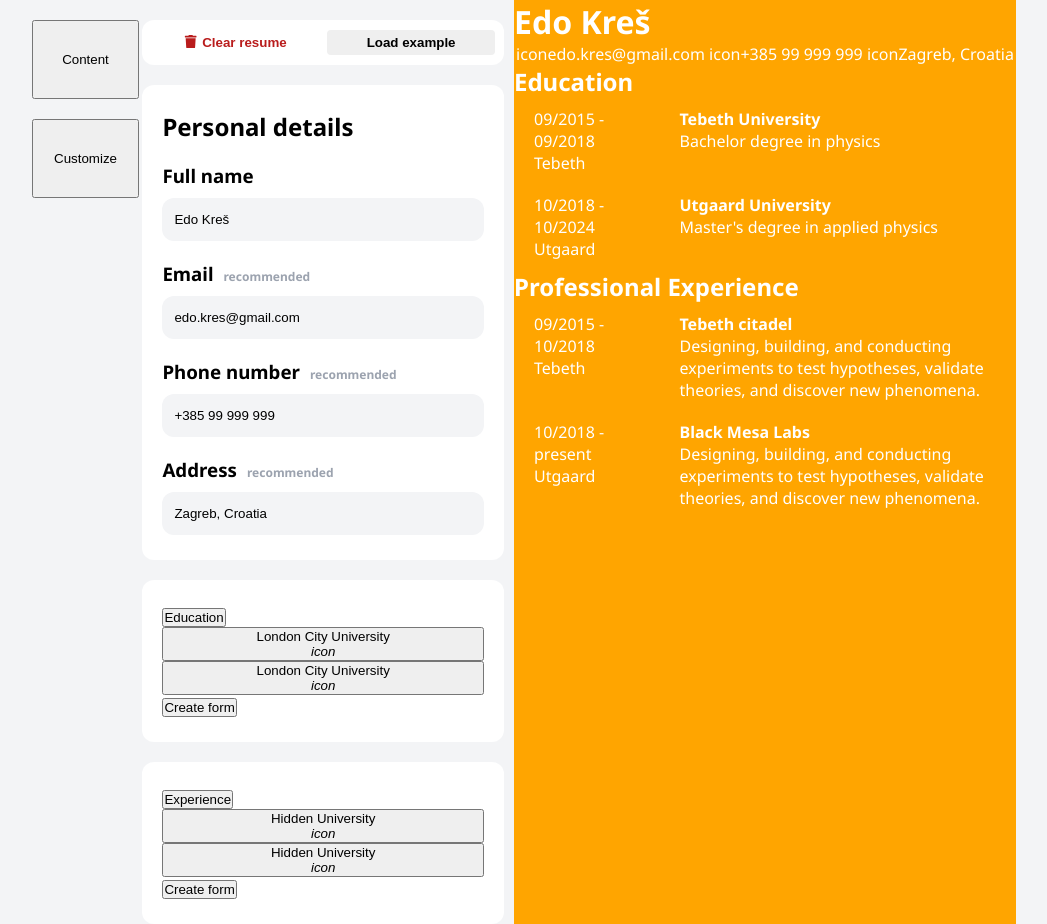
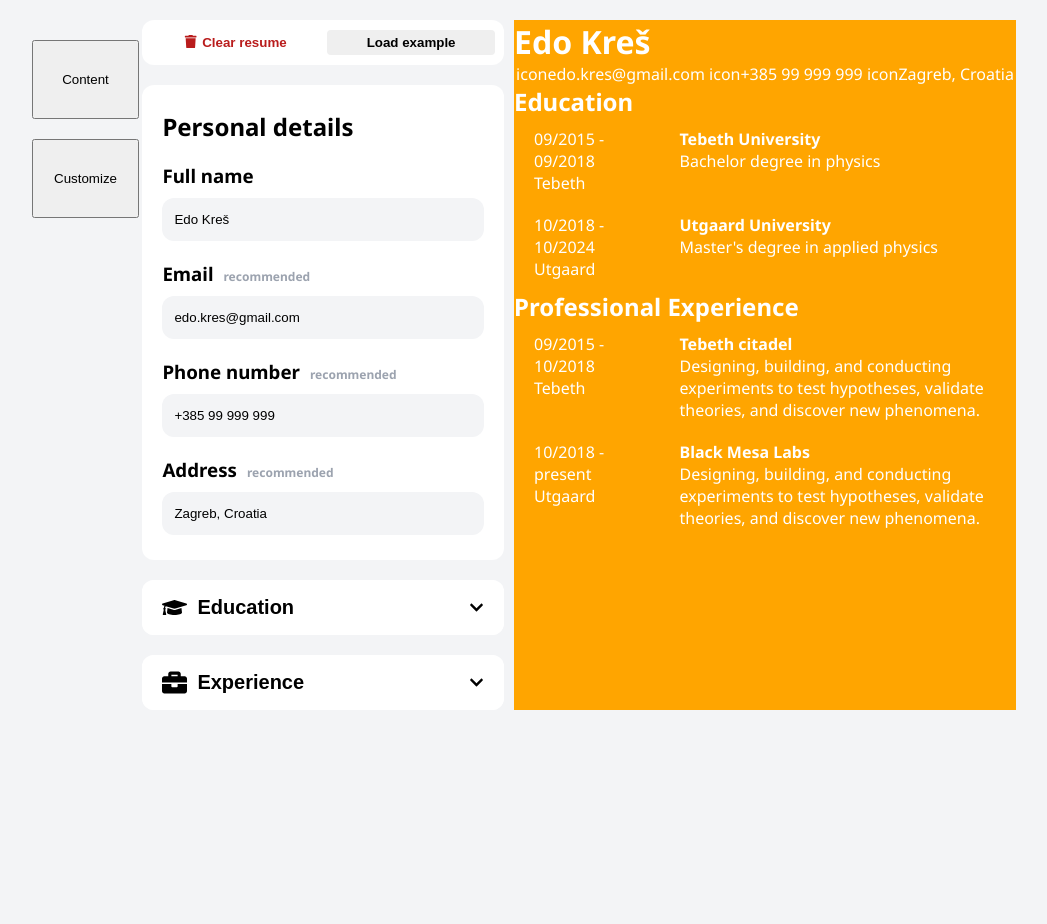
Before and after one commit to kresko/CvForge, a React (Vite) app: page / in a window 1280 px wide. Shown: the whole page, without its empty margins (136-1183 px from the left). After the commit the page ends 800 px from the top, so only its background shows below. Built offline with nearby package versions, Linux system fonts and the light colour scheme.

Commit message:
Refactoring styles
Refactoring styles

```diff
--- a/src/Components/CvForgeForm/FormDataController/FormDataController.css
+++ b/src/Components/CvForgeForm/FormDataController/FormDataController.css
@@ -1,15 +1,18 @@
 :root {
     --white: #fff;
     --black: #000;
-    --default-padding: 25px 20px;
+    --default-padding-personal-details: 25px 20px;
+    --default-padding: 10px 20px;
     --default-border-radius: 12px;
+    --default-margin: 20px auto 0 auto;
 }
 
 .personal-details {
     display: flex;
     flex-direction: column;
+    margin: var(--default-margin);
     background-color: var(--white);
-    padding: var(--default-padding);
+    padding: var(--default-padding-personal-details);
     border-radius: var(--default-border-radius);
 }
 
@@ -19,14 +22,13 @@
 
 .education-section {
     background-color: var(--white);
-    margin: 20px auto 0 auto;
-    padding: var(--default-padding);
+    margin: var(--default-margin);
     border-radius: var(--default-border-radius);
 }
 
 .experience-section {
     background-color: var(--white);
-    margin: 20px auto 0 auto;
-    padding: var(--default-padding);
+    margin: var(--default-margin);
+    margin-bottom: 0;
     border-radius: var(--default-border-radius);
 }
--- a/src/Components/CvForgeForm/FormDataController/FormDataController.jsx
+++ b/src/Components/CvForgeForm/FormDataController/FormDataController.jsx
@@ -1,6 +1,10 @@
 import './FormDataController.css';
 import FormDataControllerInput from "../FormDataControllerInput/FormDataControllerInput";
 import FormDataControllerDropdownSection from '../FormDataControllerDropdownSection/FormDataControllerDropdownSection';
+import { FaGraduationCap } from "react-icons/fa";
+import { FaBriefcase } from "react-icons/fa";
+
+
 
 function FormDataController({ onChange, fullName, email, phone, address }) {
     return (
@@ -16,11 +20,11 @@ function FormDataController({ onChange, fullName, email, phone, address }) {
                 </div>
 
                 <div className='education-section'>
-                    <FormDataControllerDropdownSection label={'Education'} itemLabel={'London City University'}/>
+                    <FormDataControllerDropdownSection label={'Education'} itemLabel={'London City University'} icon={<FaGraduationCap/>}/>
                 </div>
 
                 <div className='experience-section'>
-                    <FormDataControllerDropdownSection label={'Experience'} itemLabel={'Hidden University'}/>
+                    <FormDataControllerDropdownSection label={'Experience'} itemLabel={'Hidden University'} icon={<FaBriefcase/>}/>
                 </div>
             </div>
 
--- /dev/null
+++ b/src/Components/CvForgeForm/FormDataControllerDropdownItem/FormDataControllerDropdownItem.css
@@ -0,0 +1,10 @@
+.form-data-controller-dropdown-item {
+    display: flex;
+    justify-content: space-between;
+    align-items: baseline;
+    width: 100%;
+    padding: 20px;
+    border: inherit;
+    border-top: 3px solid #f3f4f6;
+    background-color: inherit;
+}
--- a/src/Components/CvForgeForm/FormDataControllerDropdownItem/FormDataControllerDropdownItem.jsx
+++ b/src/Components/CvForgeForm/FormDataControllerDropdownItem/FormDataControllerDropdownItem.jsx
@@ -1,8 +1,9 @@
+import './FormDataControllerDropdownItem.css';
 
 function FormDataControllerDropdownItem({ label, icon}) {
     return (
         <>
-            <button>
+            <button className='form-data-controller-dropdown-item'>
                 <p>{label}</p>
                 <i>{icon}</i>
             </button>
--- a/src/Components/CvForgeForm/FormDataControllerDropdownSection/FormDataControllerDropdownSection.css
+++ b/src/Components/CvForgeForm/FormDataControllerDropdownSection/FormDataControllerDropdownSection.css
@@ -7,3 +7,37 @@
 .is-hidden {
     display: none;
 }
+
+.form-data-controller-dropdown-section-button {
+    display: flex;
+    justify-content: space-between;
+    align-items: center;
+    width: 100%;
+    padding: 15px 20px;
+    border: inherit;
+    border-radius: inherit;
+    background-color: inherit;
+}
+
+.form-data-controller-dropdown-section-button span {
+    display: inherit;
+}
+
+.form-data-controller-dropdown-section-button svg {
+    width: 25px;
+    height: 25px;
+}
+
+.form-data-controller-dropdown-section-button .custom-icon {
+    align-items: center;
+}
+
+.form-data-controller-dropdown-section-button .custom-icon svg {
+    margin-right: 10px;
+}
+
+.form-data-controller-dropdown-section-button .chevron svg {
+    transform: rotate(180deg);
+    width: 15px;
+    height: 15px;
+}
--- a/src/Components/CvForgeForm/FormDataControllerDropdownSection/FormDataControllerDropdownSection.jsx
+++ b/src/Components/CvForgeForm/FormDataControllerDropdownSection/FormDataControllerDropdownSection.jsx
@@ -1,9 +1,11 @@
 import './FormDataControllerDropdownSection.css';
 import { useState } from 'react';
 import FormDataControllerDropdownItem from "../FormDataControllerDropdownItem/FormDataControllerDropdownItem";
+import { FaChevronUp } from "react-icons/fa";
 
-function FormDataControllerDropdownSection({  label, itemLabel }) {
-    const [isDropdownOpen, setIsDropdownOpen] = useState(false);
+
+function FormDataControllerDropdownSection({  label, itemLabel, icon='' }) {
+    const [isDropdownOpen, setIsDropdownOpen] = useState(true);
 
     function handleIsDropDownFormHidden() {
         setIsDropdownOpen((isDropdownOpen) => !isDropdownOpen);
@@ -11,7 +13,10 @@ function FormDataControllerDropdownSection({  label, itemLabel }) {
 
     return (
         <>
-            <button className={`form-data-controller-dropdown-section`} onClick={handleIsDropDownFormHidden}>{label}</button>
+            <button className={`form-data-controller-dropdown-section-button`} onClick={handleIsDropDownFormHidden}>
+                <span className='custom-icon'>{icon}<h2>{label}</h2></span>
+                <span className='chevron'><FaChevronUp/></span>
+            </button>
             <div className={`form-data-controller-dropdown-section ${isDropdownOpen ? 'is-hidden' : ''}`}>
                 <div className="form-data-controller-dropdown-section-item-collection">
                     <FormDataControllerDropdownItem label={itemLabel} icon={'icon'}/>
--- a/src/Components/CvForgeForm/FormDataHydrator/FormDataHydrator.css
+++ b/src/Components/CvForgeForm/FormDataHydrator/FormDataHydrator.css
@@ -1,5 +1,4 @@
 .form-data-hydrator {
-    margin: 20px 0;
     padding: 10px 5px;
     background-color: #fff;
     border-radius: 12px;
--- a/src/index.css
+++ b/src/index.css
@@ -5,7 +5,7 @@
 
 #root {
     display: flex;
-    margin: 0 10%;
+    margin: 20px 10%;
 }
 
 body {
```
